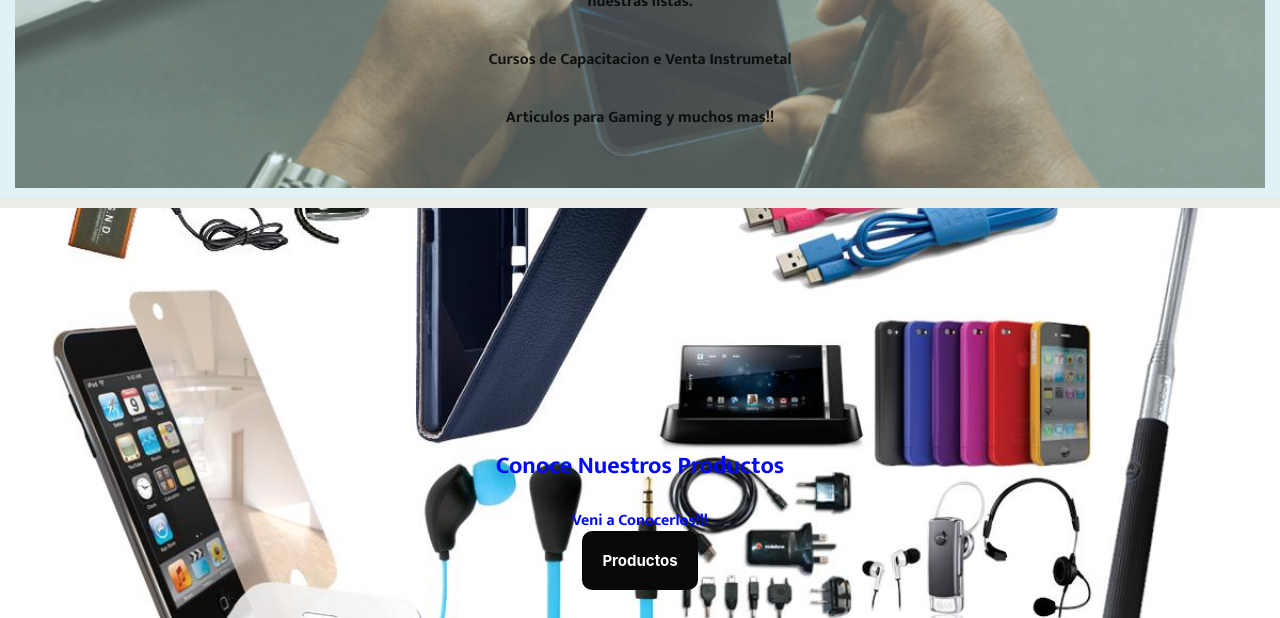
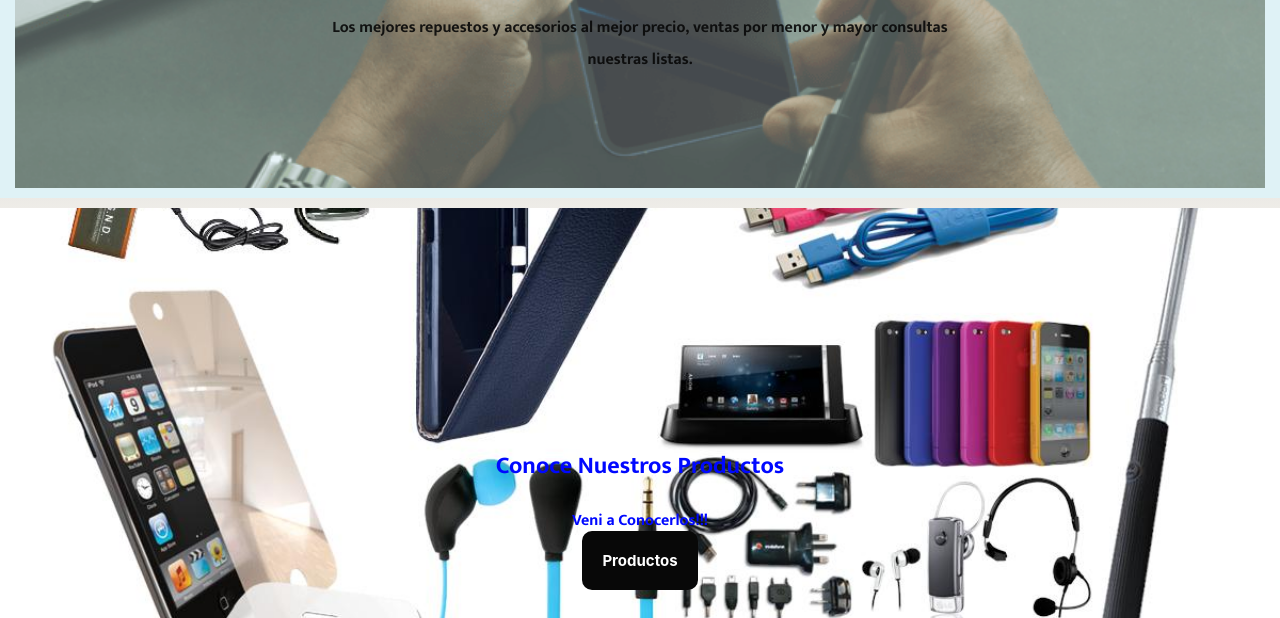
Before and after one commit to german-bulacio/Proyecto-electrocell-3ra, a website: page index.html in a window 1280 px wide. Shown: the part 482-1100 px from the top of the page. Drawn offline with nearby package versions, Linux system fonts and the light colour scheme.

Commit message:
cambios bnns

```diff
--- a/index.html
+++ b/index.html
@@ -43,8 +43,6 @@
                 <h2 class="banner__title">Venta por Mayor y Menor</h2>
                 <p class="banner__p">Los mejores repuestos y accesorios al mejor precio,
                     ventas por menor y mayor consultas nuestras listas.</p>
-                <p class="banner__p">Cursos de Capacitacion e Venta Instrumetal</p>
-                <p class="banner__p">Articulos para Gaming y muchos mas!!</p>
             </div>
         </section>
         <section>
--- a/scss/moleculas/_card.scss
+++ b/scss/moleculas/_card.scss
@@ -91,7 +91,7 @@
         19px 19px rgba(0, 0, 0, 0.04), 1.25rem 1.25rem rgba(0, 0, 0, 0.04);
 }
 
-/*card-productos cursos*/
+/*card-productos/cursos*/
 .tarjeta {
     box-shadow: 0 4px 8px 0 rgba(6, 5, 5, 0.2);
     max-width: 300px;
```
